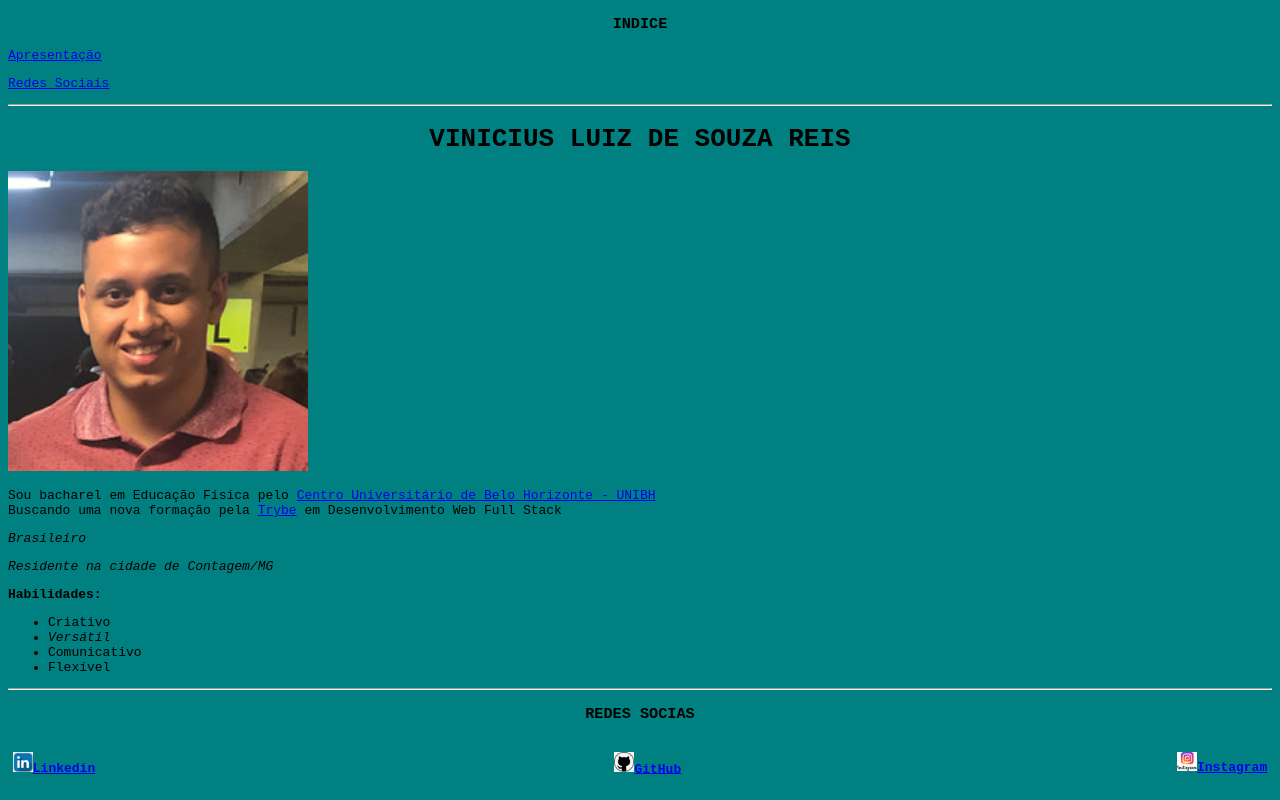
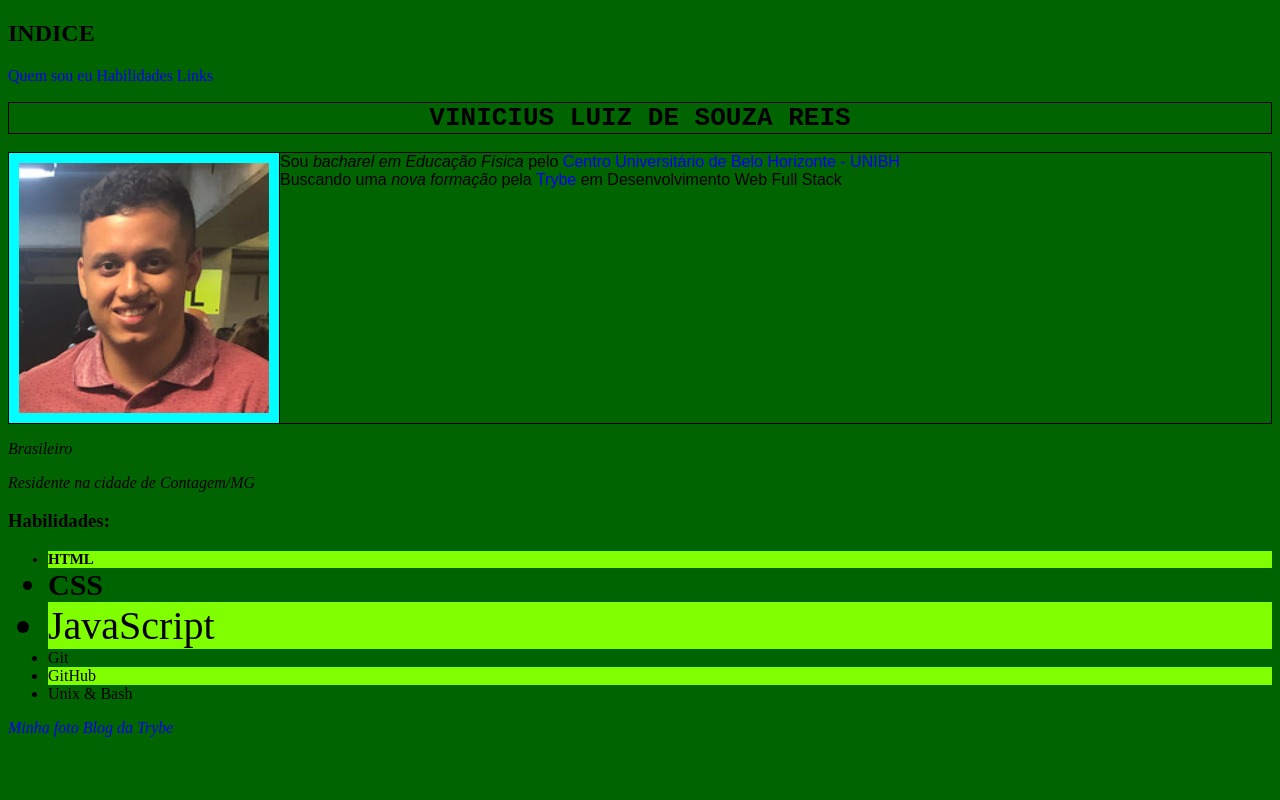
Before and after one commit to ViniciusSouzaReis/Portifolio, a plain HTML site: page index.html in a window 1280 px wide. Drawn offline with Linux system fonts and the light colour scheme.

Commit message:
Pratica do conteudo

```diff
--- a/index.html
+++ b/index.html
@@ -7,27 +7,29 @@
 
     </head>
     <body>
-        <h3>INDICE</h3>
-        <p><a href="#apresentacao">Apresentação</a></p>
-        <p><a href="#socialmidia">Redes Sociais</a></p>
-        <hr>
-        <h1 id="apresentacao">VINICIUS LUIZ DE SOUZA REIS</h1>
-        <p><img src="imagens/1553946899704.jpeg" alt="Minha foto de apresentação" width="300px"></p>
-        <p>Sou bacharel em Educação Física pelo <a href="https://www.unibh.br/" target="_blank">Centro Universitário de Belo Horizonte - UNIBH</a><br>Buscando uma nova formação pela <a href="https://www.betrybe.com/" target="_blank">Trybe</a> em Desenvolvimento Web Full Stack</p>
-        <p><em>Brasileiro</em></p>
-        <p><em>Residente na cidade de Contagem/MG</em></p>
-
-        <p><strong>Habilidades:</strong></p>
+        <h2>INDICE</h2>
+        <a href="#link-foto">Quem sou eu</a>
+        <a href="#habilidades">Habilidades</a>
+        <a href="#link">Links</a>
+        <h1 id="nome">VINICIUS LUIZ DE SOUZA REIS</h1>
+        <img id="link-foto"src="imagens/Minha foto.jpeg" alt="Minha Foto" width="250px">
+        <p id="descricao">Sou <em>bacharel em Educação Física</em> pelo <a href="https://www.unibh.br/" target="_blank">Centro Universitário de Belo Horizonte - UNIBH</a><br>Buscando uma <em>nova formação</em> pela <a href="https://www.betrybe.com/" target="_blank">Trybe</a> em Desenvolvimento Web Full Stack</p>
+        <div>
+         <p>Brasileiro</p>
+         <p>Residente na cidade de Contagem/MG</p>
+        </div>
+        <h3 class="habilidades">Habilidades:</h3>
         <ul>
-            <li>Criativo</li>
-            <li><em>Versátil</em></li>
-            <li>Comunicativo</li>
-            <li>Flexível</li>
+            <li class="list1"><strong>HTML</strong></li>
+            <li class="list2"><strong>CSS</strong></li>
+            <li class="list3">JavaScript</li>
+            <li>Git</li>
+            <li>GitHub</li>
+            <li>Unix & Bash</li>
         </ul>
-        <hr>
-         <h3 id="socialmedia">REDES SOCIAS</h3>
-         <p class="rede-social1"><img src="imagens/linkedin.jpeg" alt="Imagem do Linkedin" width="20px"><a href="https://www.linkedin.com/in/vinicius-souza-1ab91216b/" target="_blank"><strong>Linkedin</strong></a></p>
-         <p class="rede-social2"><img src="imagens/github.png" alt="Imagem do GitHub" width="20px"><a href="https://github.com/ViniciusSouzaReis" target="_blank"><strong>GitHub</strong></a></p>
-         <p class="rede-social3"><img src="imagens/instagram2.jpeg" alt="Imagem Instagram" width="20px"><a href="https://www.instagram.com/vinisreiss/" target="_blank"><strong>Instagram</strong></a></p>
+        <div class="links">
+        <a href="#link-foto">Minha foto</a>
+        <a href="https://blog.betrybe.com/" target="_blank">Blog da Trybe</a>
+        </div>
     </body>
 </html>
--- a/style.css
+++ b/style.css
@@ -1,35 +1,52 @@
-body {
-    background-color: rgb(0,128,128);
+#nome {
     font-family: monospace;
-}
-
-h1{
-    font-size: 2em;
+    border: solid 1px black;
     text-align: center;
 }
 
-#descricao {
-    font-family: fantasy;
+#link-foto {
+    border: solid 1px black;
+    float: left;
+    padding: 10px;
+    background-color: aqua;
+    text-decoration: none;
 }
 
-h3 {
-    text-align: center;
+#descricao {
+    font-family: sans-serif;
+    border: solid 1px black;
+    height: 270px;
+    text-align: justify;
 }
 
-.rede-social1 {
-    position: absolute;
-    z-index: 1;
-    left: 1%;
+body {
+    background-color: darkgreen;
 }
 
-.rede-social2 {
-    position: absolute;
-    z-index: 2;
-    left: 48%;
+div {
+    font-style: italic;
 }
 
-.rede-social3 {
-    position: absolute;
-    z-index: 3;
-    right: 1%;
+.list1 {
+    font-size: 15px;
 }
+
+.list2 {
+    font-size: 30px;
+}
+
+.list3 {
+    font-size: 40px;
+}
+
+ul li:nth-child(odd) {
+    background-color: chartreuse;
+}
+
+a:link {
+    text-decoration: none;
+}
+
+a:hover {
+    color: red;
+}
```
Also changed, not shown: imagens/Minha foto.jpeg (renamed from imagens/1553946899704.jpeg).
